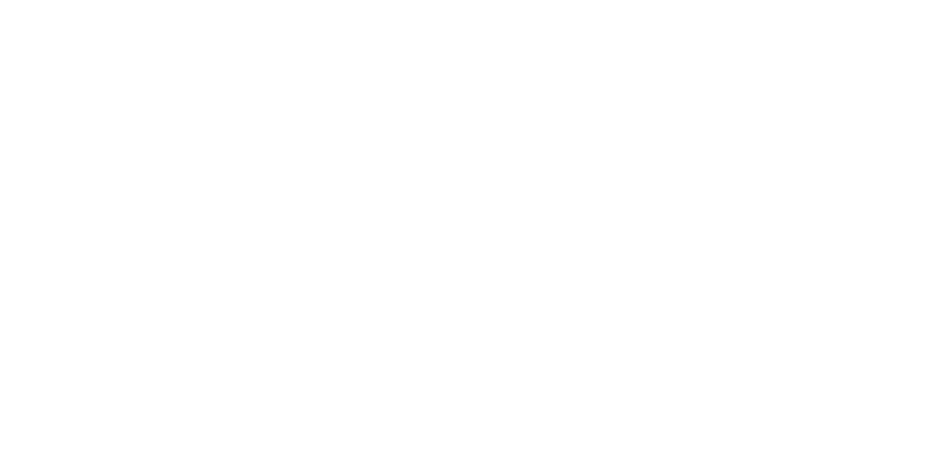
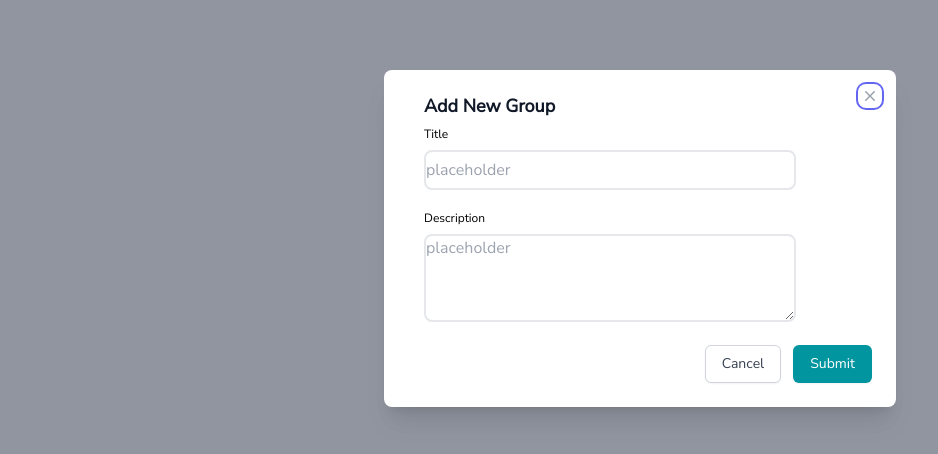
Before and after one commit to herdantio/rakamin-mini-project, a React (Vite) app: page /v1 in a window 1280 px wide. Both pictures are taken after a click on the button "+ Add New Group". Shown: the part 162-616 px from the top of the page, without its empty margins (0-938 px from the left). Built offline with nearby package versions, Linux system fonts and the light colour scheme; no server answers.

Commit message:
feat: create modal todos implement api call create todos

```diff
--- a/src/components/AppBody.jsx
+++ b/src/components/AppBody.jsx
@@ -1,3 +1,4 @@
+import AppCreateTodosModal from "./AppCreateTodosModal"
 import AppDeleteTaskModal from "./AppDeleteTaskModal"
 import TodosItemsList from "./TodosItemsList"
 
@@ -8,6 +9,7 @@
         <div className="p-6">
             <TodosItemsList/>
             <AppDeleteTaskModal/>
+            <AppCreateTodosModal/>
         </div>
     )
 }
--- a/src/components/AppButton.jsx
+++ b/src/components/AppButton.jsx
@@ -1,8 +1,8 @@
-export default function AppButton(props) {
+export default function AppButton({children, ...buttonProps}) {
 
     return (
-        <button className="bg-rk-green py-1 px-4 rounded-lg font-bold">
-            <span className="text-white text-xs">{props.text}</span>
+        <button className="bg-rk-green py-1 px-4 rounded-lg font-bold" {...buttonProps}>
+            <span className="text-white text-xs">{children}</span>
         </button>
     )
 }
--- /dev/null
+++ b/src/components/AppCreateTodosModal.jsx
@@ -0,0 +1,109 @@
+import { Fragment, useContext, useState } from 'react'
+import { Dialog, Transition } from '@headlessui/react'
+import { store } from '../store'
+import axios from '../axios'
+
+export default function AppCreateTodosModal() {
+
+    const {state, dispatch} = useContext(store)
+    const [title, setTitle] = useState('')
+    const [desc, setDesc] = useState('')
+
+    const createTodos = async function(){
+        try {
+            await axios.post(`/todos`, {
+                title: title,
+                description: desc
+            })
+            dispatch({type: 'setFlagTodoId', payload: 1})
+            dispatch({type: 'hideCreateTodosModal'})
+        } catch (error) {
+            console.warn(error)
+        }
+    }
+
+
+  return (
+    <Transition.Root show={state.isCreateTodosModalOpen} as={Fragment}>
+      <Dialog as="div" className="relative z-10" onClose={() => dispatch({type: 'hideCreateTodosModal'})}>
+        <Transition.Child
+          as={Fragment}
+          enter="ease-out duration-300"
+          enterFrom="opacity-0"
+          enterTo="opacity-100"
+          leave="ease-in duration-200"
+          leaveFrom="opacity-100"
+          leaveTo="opacity-0"
+        >
+          <div className="fixed inset-0 bg-gray-500 bg-opacity-75 transition-opacity" />
+        </Transition.Child>
+
+        <div className="fixed inset-0 z-10 overflow-y-auto">
+          <div className="flex min-h-full items-end justify-center p-4 text-center sm:items-center sm:p-0">
+            <Transition.Child
+              as={Fragment}
+              enter="ease-out duration-300"
+              enterFrom="opacity-0 translate-y-4 sm:translate-y-0 sm:scale-95"
+              enterTo="opacity-100 translate-y-0 sm:scale-100"
+              leave="ease-in duration-200"
+              leaveFrom="opacity-100 translate-y-0 sm:scale-100"
+              leaveTo="opacity-0 translate-y-4 sm:translate-y-0 sm:scale-95"
+            >
+              <Dialog.Panel className="relative transform overflow-hidden rounded-lg bg-white px-4 pt-5 pb-4 text-left shadow-xl transition-all sm:my-8 sm:w-full sm:max-w-lg sm:p-6">
+                <div className="absolute top-0 right-0 hidden pt-4 pr-4 sm:block">
+                  <button
+                    type="button"
+                    className="rounded-md bg-white text-gray-400 hover:text-gray-500 focus:outline-none focus:ring-2 focus:ring-indigo-500 focus:ring-offset-2"
+                    onClick={() => dispatch({type: 'hideCreateTodosModal'})}
+                  >
+                    <span className="sr-only">Close</span>
+
+                    <svg xmlns="http://www.w3.org/2000/svg" viewBox="0 0 20 20" fill="currentColor" className="w-5 h-5">
+                    <path d="M6.28 5.22a.75.75 0 00-1.06 1.06L8.94 10l-3.72 3.72a.75.75 0 101.06 1.06L10 11.06l3.72 3.72a.75.75 0 101.06-1.06L11.06 10l3.72-3.72a.75.75 0 00-1.06-1.06L10 8.94 6.28 5.22z" />
+                    </svg>
+
+                  </button>
+                </div>
+                <div className="sm:flex sm:items-start">
+                  <div className="mt-3 text-center sm:mt-0 sm:ml-4 sm:text-left">
+                    <Dialog.Title className="text-lg font-bold leading-6 text-gray-900">
+                      Add New Group
+                    </Dialog.Title>
+                    <div className="mt-2">
+                      <div className='space-y-2'>
+                        <div className='text-xs'>Title</div>
+                        <input className='border-2 border-solid rounded-lg w-[372px] h-10' placeholder='placeholder' type={'text'} onChange={e=>setTitle(e.target.value)}/>
+                      </div>
+                      <div className='space-y-2 mt-5'>
+                        <div className='text-xs'>Description</div>
+                        <textarea className='border-2 border-solid rounded-lg w-[372px] h-[88px]' placeholder='placeholder' onChange={e=>setDesc(e.target.value)}/>
+                      </div>
+                    </div>
+                  </div>
+                </div>
+                <div className="mt-5 sm:mt-4 sm:flex sm:flex-row-reverse">
+                  <button
+                    type="button"
+                    className="inline-flex w-full justify-center rounded-md border border-transparent bg-rk-green px-4 py-2 text-base font-medium text-white shadow-sm sm:ml-3 sm:w-auto sm:text-sm"
+                    onClick={() => {
+                        createTodos()
+                    }}
+                  >
+                    Submit
+                  </button>
+                  <button
+                    type="button"
+                    className="mt-3 inline-flex w-full justify-center rounded-md border border-gray-300 bg-white px-4 py-2 text-base font-medium text-gray-700 shadow-sm hover:text-gray-500 focus:outline-none focus:ring-2 focus:ring-indigo-500 focus:ring-offset-2 sm:mt-0 sm:w-auto sm:text-sm"
+                    onClick={() => hideCreateTodosModal({type: 'hideDeleteModal'})}
+                  >
+                    Cancel
+                  </button>
+                </div>
+              </Dialog.Panel>
+            </Transition.Child>
+          </div>
+        </div>
+      </Dialog>
+    </Transition.Root>
+  )
+}
--- a/src/components/Header.jsx
+++ b/src/components/Header.jsx
@@ -1,11 +1,20 @@
+import { useContext } from "react";
+import { store } from "../store";
 import AppButton from "./AppButton";
 
 function Header() {
+
+    const {dispatch} = useContext(store)
+
     return (
         <div className="py-[18px] pl-5 w-full border-b border-solid align-middle">
             <div className="flex space-x-2.5">
                 <p className="text-lg font-bold">Product Roadmap</p>
-                <AppButton text="+ Add New Group"></AppButton>
+                <AppButton onClick={() => {
+                    dispatch({type: 'showCreateTodosModal'})
+                }}>
+                + Add New Group
+                </AppButton>
             </div>
         </div>
     );
--- a/src/hooks/useFetchData.js
+++ b/src/hooks/useFetchData.js
@@ -5,7 +5,7 @@
 export default function useFetchData() {
 
     const [data, setData] = useState([])
-    const {dispatch} = useContext(store)
+    const {state, dispatch} = useContext(store)
 
     useEffect(() => {
         const fetchData = async () => {
@@ -14,7 +14,8 @@
             dispatch({type: 'setTodos', payload:res.data})
         }
         fetchData()
-    }, [])
+        dispatch({type: 'setFlagTodoId', payload: null})
+    }, [state.flagTodoId])
 
     return [data]
 }
--- a/src/store/index.jsx
+++ b/src/store/index.jsx
@@ -5,7 +5,8 @@
   todoId: null,
   flagTodoId: null,
   isDeleteModalOpen: false,
-  todos: []
+  todos: [],
+  isCreateTodosModalOpen: false
 };
 const store = createContext(initialState);
 const { Provider } = store;
@@ -23,6 +24,10 @@
         return {...state, flagTodoId: action.payload};
       case 'setTodos':
         return {...state, todos: action.payload};
+      case 'hideCreateTodosModal':
+        return {...state, isCreateTodosModalOpen:false};
+      case 'showCreateTodosModal':
+        return {...state, isCreateTodosModalOpen:true};
       default:
         throw new Error();
     };
```
Also changed, not shown: src/hooks/useFetchItems.js (+0 -8 lines).
